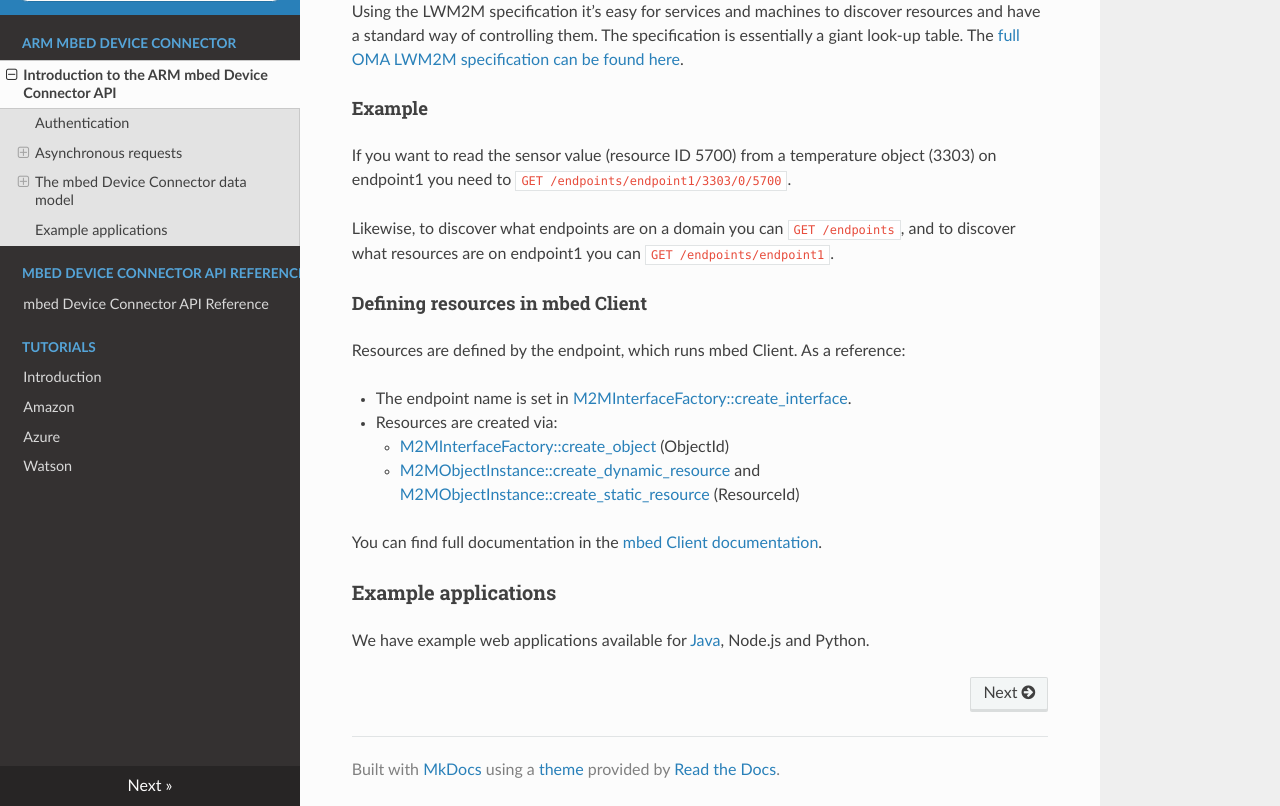
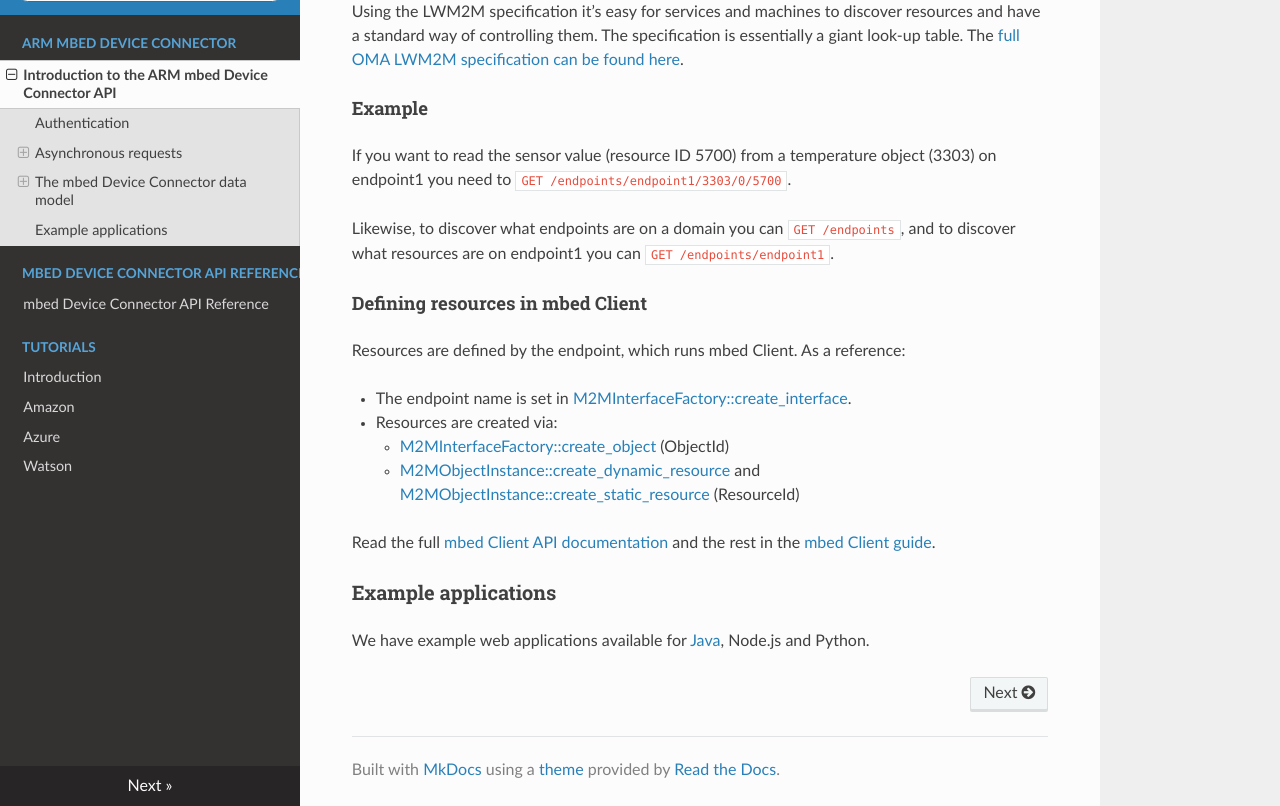
Before and after one commit to ARMmbed/Connector-mDS-REST-API, an MkDocs documentation site: the page built from docs/index.md, in a window 1280 px wide and 900 px high, scrolled down 3270 px, cut to the strip 94-900 px from the top of the window. Built offline with MkDocs 1.6.1, drawn with Linux system fonts in a browser that asks for light colours; nearby versions of some CDN libraries; old or Windows-style settings are respelled for this version of MkDocs.

Commit message:
Doxy links.

```diff
--- a/docs/index.md
+++ b/docs/index.md
@@ -103,12 +103,12 @@ Likewise, to discover what endpoints are on a domain you can ``GET /endpoints``,
 
 Resources are defined by the endpoint, which runs mbed Client. As a reference:
 
-* The endpoint name is set in [M2MInterfaceFactory::create_interface](https://docs.mbed.com/docs/mbed-client-guide/en/latest/api/m2minterfacefactory_8h.html).
+* The endpoint name is set in [M2MInterfaceFactory::create_interface](/docs/v5.4/mbed-client-doxy/class_m2_m_interface_factory.html#affa14e1e72d5ac1955615329e7a37033).
 * Resources are created via:
-    * [M2MInterfaceFactory::create_object](https://docs.mbed.com/docs/mbed-client-guide/en/latest/api/m2minterfacefactory_8h.html) (ObjectId)
-    * [M2MObjectInstance::create_dynamic_resource](https://docs.mbed.com/docs/mbed-client-guide/en/latest/api/m2mobjectinstance_8h.html) and [M2MObjectInstance::create_static_resource](https://docs.mbed.com/docs/mbed-client-guide/en/latest/api/m2mobjectinstance_8h.html) (ResourceId)
+    * [M2MInterfaceFactory::create_object](/docs/v5.4/mbed-client-doxy/class_m2_m_interface_factory.html#a99472fdf5a073df3c5f1b3879f73b282) (ObjectId)
+    * [M2MObjectInstance::create_dynamic_resource](/docs/v5.4/mbed-client-doxy/class_m2_m_object_instance.html#a17b4afaa4bd1933ea8b66b7c42e779b3) and [M2MObjectInstance::create_static_resource](/docs/v5.4/mbed-client-doxy/class_m2_m_object_instance.html#a5d200a7f700138cefca112e6c11e7f84) (ResourceId)
 
-You can find full documentation in the [mbed Client documentation](/docs/v5.4/mbed-client/index.html).
+Read the full [mbed Client API documentation](/docs/v5.4/mbed-client-doxy/index.html) and the rest in the [mbed Client guide](/docs/v5.4/mbed-client/index.html).
 
 ### Example applications
 
```
